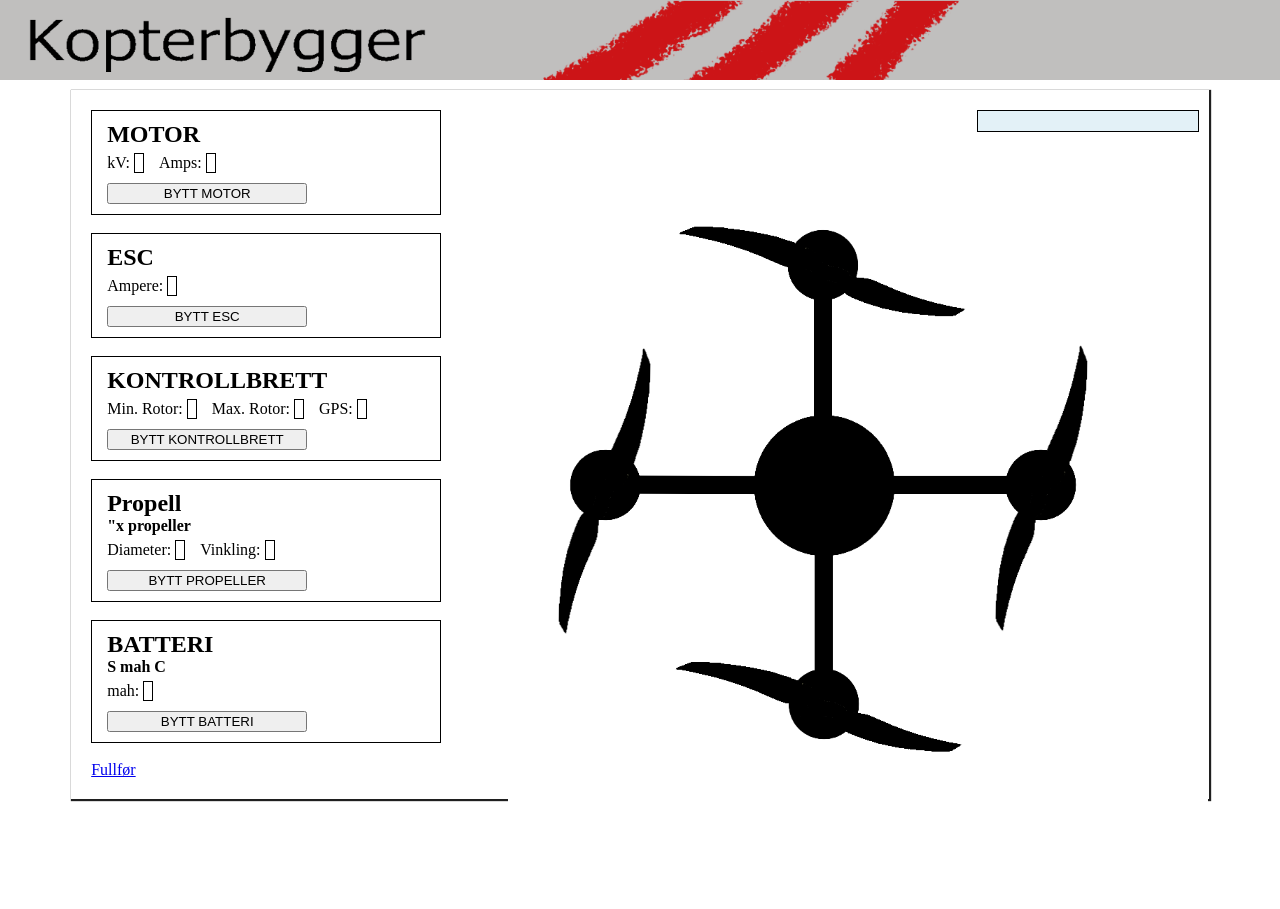
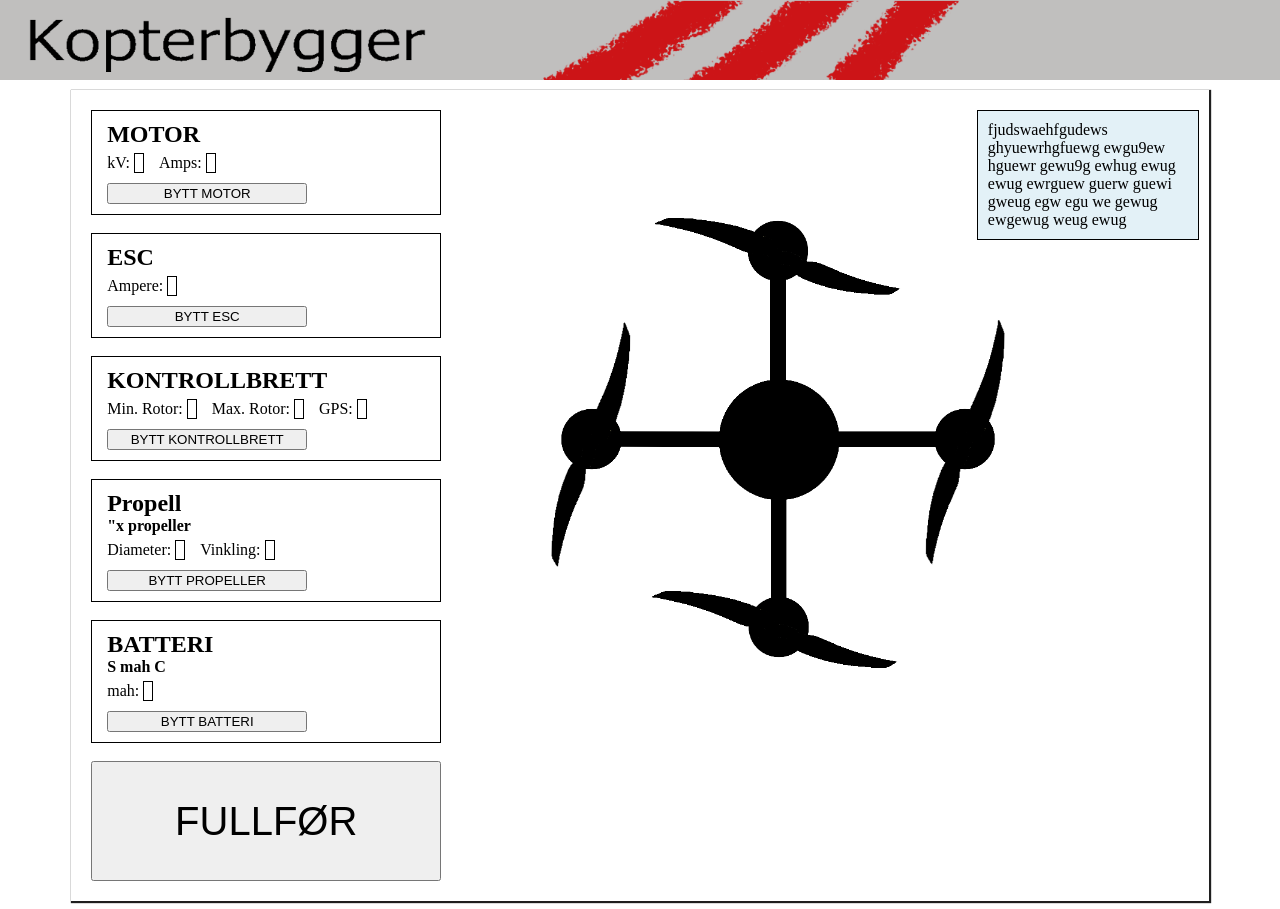
Before and after one commit to VidyPie/Fantastic-Four, a PHP site: page /config.php in a window 1280 px wide. Before the commit the page ends 802 px from the top, so only its background shows below. Run offline with PHP 8.4, Linux system fonts and the light colour scheme; data that the repository does not hold is empty.

Commit message:
MANNEN KOMMER

```diff
--- a/MultikopterBygger/config.php
+++ b/MultikopterBygger/config.php
@@ -181,9 +181,10 @@ Fantastic Four
 
                     mysqli_close($con);
                     ?>
-                <a href="resultat.php">Fullfør</a>
+
+                <a href="resultat.php"><button id="finishButton" type="button">FULLFØR</button></a>
             </div>
-            <div id="yoyo"></div>
+            <div id="yoyo">fjudswaehfgudews ghyuewrhgfuewg ewgu9ew hguewr gewu9g ewhug ewug ewug ewrguew guerw guewi gweug egw egu we gewug ewgewug weug ewug </div>
         </div>
         <script type="text/javascript" src="banana.js"></script>
     </body>
--- a/MultikopterBygger/stylesheet.css
+++ b/MultikopterBygger/stylesheet.css
@@ -247,7 +247,7 @@ li {
 }
 
 #buildimage img{
-    width:700px;
+    width:600px;
     position: fixed;
 
 }
@@ -314,3 +314,9 @@ li {
     heigh: 350px;
     overflow-y: scroll;
 }
+
+#finishButton{
+    font-size: 40px;
+    height:120px;
+    width:350px;
+}
```
